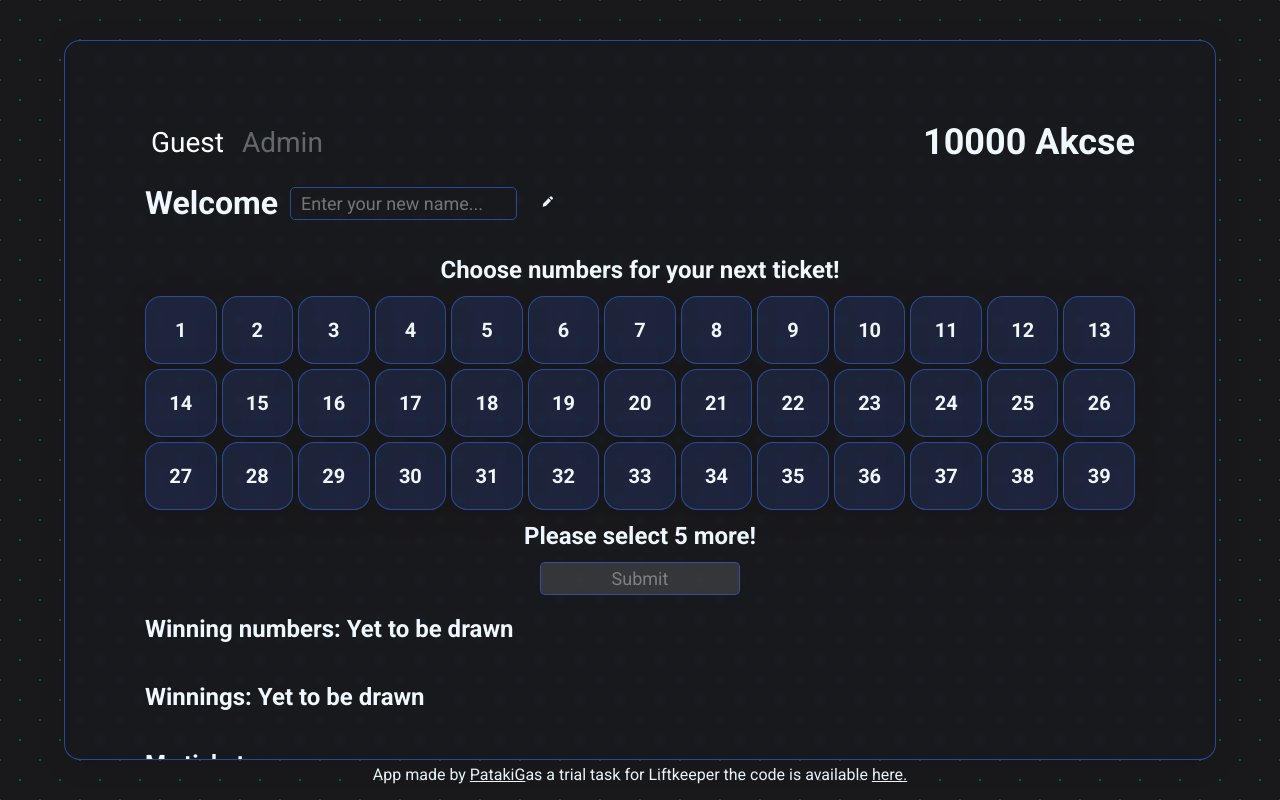
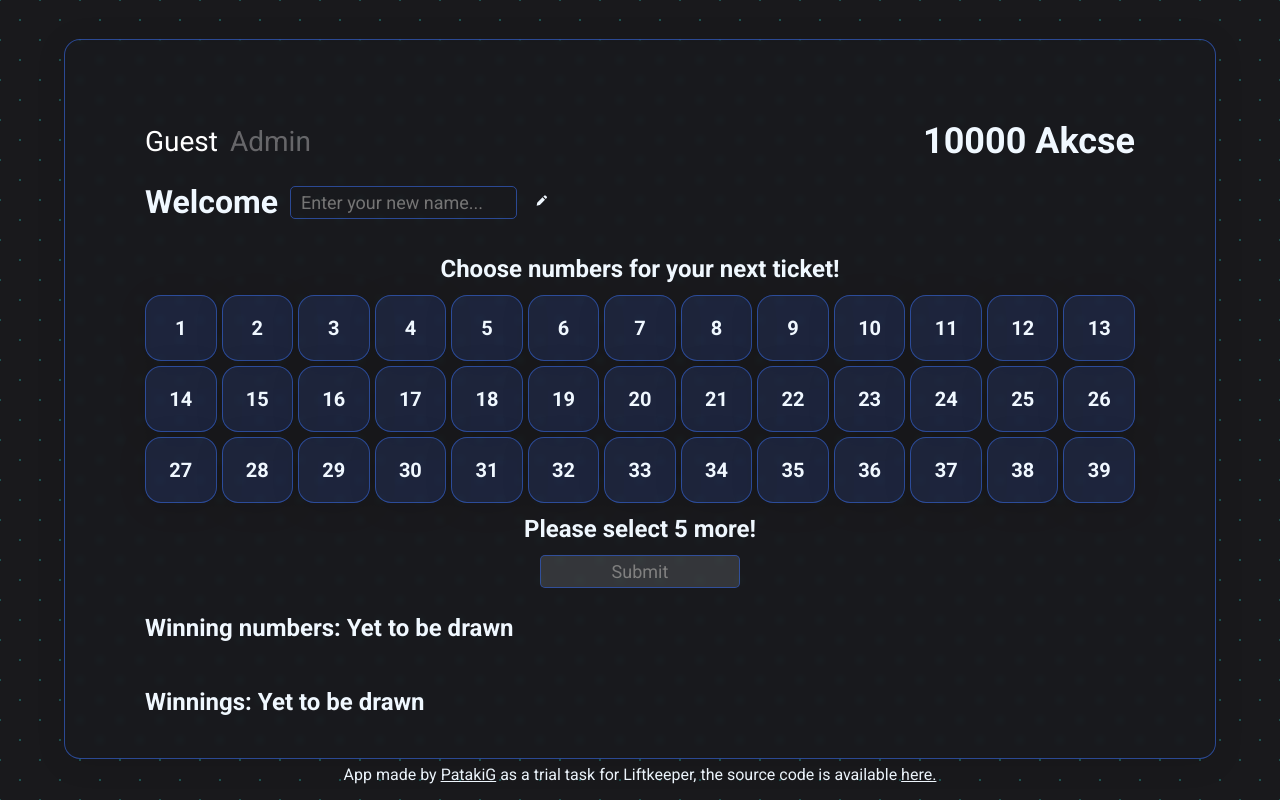
Before and after one commit to PatakiG2000/Lottokeeper, a React (Create React App) app: page / in a window 1280 px wide. Built offline with nearby package versions, Linux system fonts and the light colour scheme.

Commit message:
final adjustments & styles

```diff
--- a/src/App.css
+++ b/src/App.css
@@ -2,6 +2,7 @@
   box-sizing: border-box;
   font-family: 'Roboto', sans-serif;
   color: aliceblue;
+  padding: 0;
 }
 
 .App {
@@ -37,10 +38,29 @@
   backdrop-filter: blur(3.1px);
   -webkit-backdrop-filter: blur(3.1px);
   border: 1px solid rgba(49, 87, 180, 0.79);
+  margin-bottom: 2px;
 }
 
+/* ===== Scrollbar CSS ===== */
+/* Firefox */
+.lottery-container {
+  scrollbar-width: thin;
+  scrollbar-color: #d12e2e #1d1b1b;
+}
+
+/* Chrome, Edge, and Safari */
 .lottery-container::-webkit-scrollbar {
-  display: none;
+  width: 8px;
+}
+
+.lottery-container::-webkit-scrollbar-track {
+  background: #1d1b1b00;
+}
+
+.lottery-container::-webkit-scrollbar-thumb {
+  background-color: #ffffff;
+  border-radius: 15px;
+  border: 0px solid #ffffff;
 }
 
 @media (max-width: 613px) {
@@ -52,3 +72,13 @@
 
 
 }
+
+
+@media (max-width: 555px) {
+
+  .infos {
+    font-size: 13px;
+  }
+
+
+}
--- a/src/App.tsx
+++ b/src/App.tsx
@@ -20,7 +20,7 @@ function App() {
   return (
 
     <div className="App">
-      <div className='infos'><p>App made by <a href="https://github.com/PatakiG2000" target="_blank" rel='noreferrer'>PatakiG</a>as a trial task for Liftkeeper the code is available <a href="">here.</a></p></div>
+      <div className='infos'><p>App made by <a href="https://github.com/PatakiG2000" target="_blank" rel='noreferrer'>PatakiG</a> as a trial task for Liftkeeper, the source code is available <a href="https://github.com/PatakiG2000/Lottokeeper" target="_blank" rel='noreferrer'>here.</a></p></div>
       <div className='lottery-container'>
         <Header currentUser={currentUser} changeUser={changeCurrentUser} />
         <AnimatePresence mode="wait">
--- a/src/components/TicketList.tsx
+++ b/src/components/TicketList.tsx
@@ -44,7 +44,7 @@ const TicketList = ({ tickets, winningNumbers, drawn, currentUser }: Props) => {
   const sorting = <select name="sorting" onChange={handleSelectionChange} className='player-ticket-selecting'>
     <option value="default">Sort by: </option>
     <option value="ascending">Hits: low to high</option>
-    <option value="descending">Hits: hight to low</option>
+    <option value="descending">Hits: high to low</option>
   </select>
 
   return (
@@ -53,9 +53,10 @@ const TicketList = ({ tickets, winningNumbers, drawn, currentUser }: Props) => {
         <h2> My tickets: </h2>
         {drawn && sorting}
       </div>
-      <ul className='playerticket-list'>
+      {tickets?.length > 0 && <ul className='playerticket-list'>
         {ticketList}
-      </ul>
+      </ul>}
+
     </div>
   )
 }
--- a/src/components/ui/PlayerDashboard.tsx
+++ b/src/components/ui/PlayerDashboard.tsx
@@ -42,8 +42,8 @@ const PlayerDashboard = () => {
         </div>
       </div>
       <GuessNumbers />
-      <h2>Winning numbers: {winningNumbers.length > 0 ? <TicketNumbers numbers={winningNumbers} winningNumbers={winningNumbers} /> : "Yet to be drawn"} </h2>
-      <h2>Winnings: {winningNumbers.length > 0 ? playerWinnings : "Yet to be drawn"} </h2>
+      <h2 className='winning-numbers'>Winning numbers: {winningNumbers.length > 0 ? <TicketNumbers numbers={winningNumbers} winningNumbers={winningNumbers} /> : "Yet to be drawn"} </h2>
+      <h2>Winnings: {winningNumbers.length > 0 ? playerWinnings + "$" : "Yet to be drawn"} </h2>
       <TicketList tickets={playerTickets} winningNumbers={winningNumbers} drawn={drawn} currentUser='player' />
     </div>
   )
--- a/src/styles/header.css
+++ b/src/styles/header.css
@@ -8,7 +8,7 @@
 
 .header-switch {
   display: flex;
-  gap: 6px;
+  gap: 12px;
 }
 
 .header-switch button {
--- a/src/styles/playerDashboard.css
+++ b/src/styles/playerDashboard.css
@@ -13,6 +13,10 @@
     background: none;
     border: none;
     cursor: pointer;
+}
+
+.winning-numbers {
+    line-height: 40px;
 }
 
 .namechange {
@@ -37,3 +41,9 @@
         font-size: 12px;
     }
 }
+
+@media (max-width: 535px) {
+    .player-dashboard-name {
+        flex-direction: column;
+    }
+}
--- a/src/styles/playerticket.css
+++ b/src/styles/playerticket.css
@@ -15,6 +15,7 @@
 .playerticket-header {
     display: flex;
     justify-content: space-between;
+    padding: 0;
 }
 
 .player-ticket-selecting {
```
Also changed, not shown: 1 other file (tests, documents, lock files or other folders).
